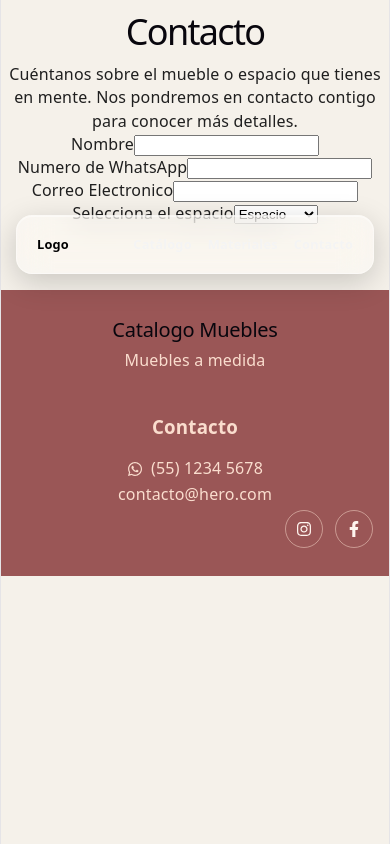
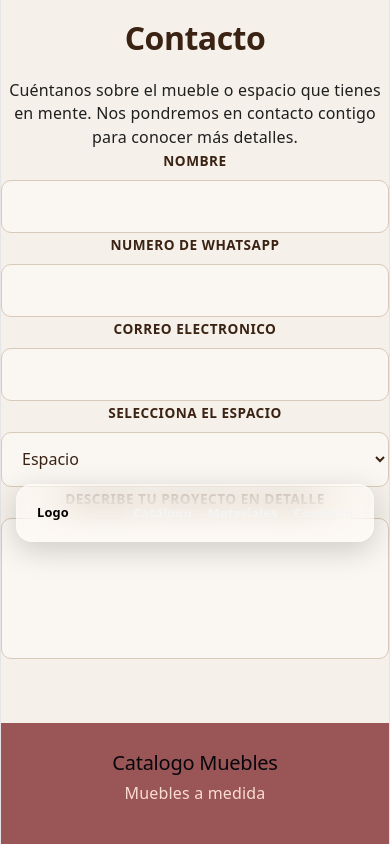
Before and after one commit to o0VanFanel0o/catalogo-muebles, a React (Vite) app: page /contact in a window 390 px wide. Shown: the top 844 px of the page. Built offline with nearby package versions, Linux system fonts and the light colour scheme.

Commit message:
Enhance ContactPage with new form fields and responsive styles, including WhatsApp number input and project description textarea.

```diff
--- a/src/pages/ContactPage.jsx
+++ b/src/pages/ContactPage.jsx
@@ -15,13 +15,13 @@ function ContactPage() {
                     </div>
                     <div className="contact-page__field">
                         <label htmlFor="whatsapp">Numero de WhatsApp</label>
-                        <input type="tel" id="name" name="name" autoComplete="tel" required />
+                        <input type="tel" id="whatsapp" name="whatsapp" autoComplete="tel" required />
                     </div>
                     <div className="contact-page__field">
                         <label htmlFor="email">Correo Electronico</label>
                         <input type="email" id="email" name="email" autoComplete="email" />
                     </div>
-                    <div>
+                    <div className="contact-page__field">
                         <label htmlFor="space">Selecciona el espacio</label>
                         <select name="space" id="space" defaultValue="" required>
                             <option value="" disabled>Espacio</option>
@@ -33,6 +33,10 @@ function ContactPage() {
                             <option value="other">Otro</option>
                         </select>
                     </div>
+                    <div className="contact-page__field">
+                        <label htmlFor="message">Describe tu proyecto en detalle</label>
+                        <textarea name="message" id="message" rows="5" required></textarea>
+                    </div>
                 </form>
             </section>
          </main>
--- a/src/styles/ContactPage.css
+++ b/src/styles/ContactPage.css
@@ -1,7 +1,131 @@
-.contact-form {
-    display: flex;
-    flex-direction: column;
-    gap: 1rem;
-    width: 100%;
-    max-width: 500px;
+/* ===== BASE ===== */
+.contact-page {
+  min-height: 100vh;
+  background-color: #F5EFE6;
+  display: grid;
+  grid-template-columns: 1fr 1fr;
+  gap: 4rem;
+  padding: 5rem 6rem;
+  align-items: start;
+}
+
+/* ===== INTRO — columna izquierda ===== */
+.contact-page__intro {
+  position: sticky;
+  top: 5rem;
+}
+
+.contact-page__header {
+  font-size: 3rem;
+  font-weight: 700;
+  color: #3B2314;
+  line-height: 1.1;
+  margin-bottom: 1.5rem;
+  letter-spacing: -0.5px;
+}
+
+.contact-page__intro p {
+  font-size: 1.1rem;
+  color: #6B4C35;
+  line-height: 1.8;
+  max-width: 380px;
+}
+
+/* ===== FORM — columna derecha ===== */
+.contact-page__form {
+  background-color: #FDFAF6;
+  border-radius: 20px;
+  padding: 3rem;
+  display: flex;
+  flex-direction: column;
+  gap: 1.5rem;
+  box-shadow: 0 4px 24px rgba(59, 35, 20, 0.08);
+  border: 1px solid #E8DDD1;
+}
+
+/* ===== CAMPOS ===== */
+.contact-page__field {
+  display: flex;
+  flex-direction: column;
+  gap: 0.5rem;
+}
+
+.contact-page__field label {
+  font-size: 0.85rem;
+  font-weight: 600;
+  color: #3B2314;
+  letter-spacing: 0.5px;
+  text-transform: uppercase;
+}
+
+.contact-page__field input,
+.contact-page__field select,
+.contact-page__field textarea {
+  padding: 0.9rem 1rem;
+  border: 1.5px solid #D9C9B8;
+  border-radius: 10px;
+  background-color: #FAF6F1;
+  font-size: 1rem;
+  color: #3B2314;
+  outline: none;
+  transition: border-color 0.3s, box-shadow 0.3s;
+  font-family: inherit;
+  resize: none;
+}
+
+.contact-page__field input::placeholder,
+.contact-page__field textarea::placeholder {
+  color: #B8A090;
+}
+
+.contact-page__field input:focus,
+.contact-page__field select:focus,
+.contact-page__field textarea:focus {
+  border-color: #8B5E3C;
+  box-shadow: 0 0 0 4px rgba(139, 94, 60, 0.12);
+  background-color: #FFFFFF;
+}
+
+/* ===== BOTÓN ===== */
+.contact-page__btn {
+  margin-top: 0.5rem;
+  padding: 1rem;
+  background-color: #3B2314;
+  color: #F5EFE6;
+  border: none;
+  border-radius: 10px;
+  font-size: 1rem;
+  font-weight: 600;
+  letter-spacing: 0.5px;
+  cursor: pointer;
+  transition: background-color 0.3s, transform 0.15s;
+}
+
+.contact-page__btn:hover {
+  background-color: #5C3520;
+}
+
+.contact-page__btn:active {
+  transform: scale(0.98);
+}
+
+/* ===== RESPONSIVE ===== */
+@media (max-width: 768px) {
+  .contact-page {
+      grid-template-columns: 1fr;
+      padding: 3rem 1.5rem;
+      gap: 2rem;
   }
+
+  .contact-page__intro {
+      position: static;
+  }
+
+  .contact-page__header {
+      font-size: 2rem;
+  }
+
+  .contact-page__form {
+      padding: 2rem 1.5rem;
+  }
+}
```
